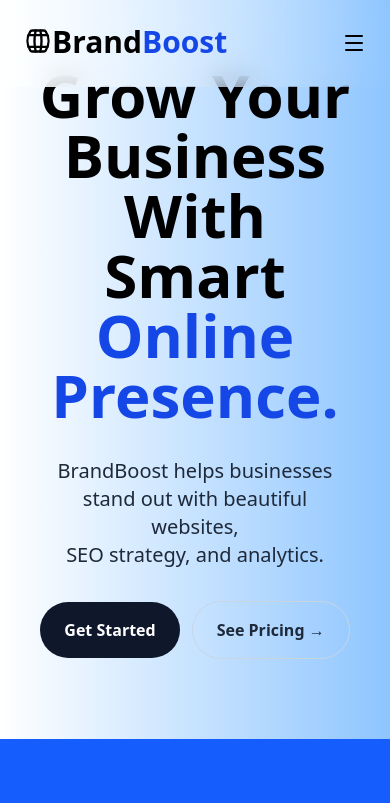
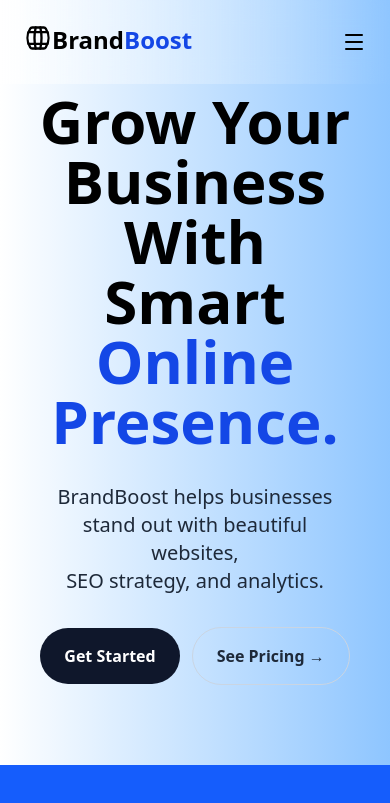
Before and after one commit to Samuel-Oluwafemi/Brandboost, a React (Vite) app: page / in a window 390 px wide. Shown: the top 803 px of the page. Built offline with nearby package versions, Linux system fonts and the light colour scheme.

Commit message:
Fix navbar layout and home layout spacing

```diff
--- a/src/components/Home.jsx
+++ b/src/components/Home.jsx
@@ -5,8 +5,8 @@ import { Footer } from "./Footer";
 export function Home() {
   return (
     <>
-      <div className="flex flex-col text-black h-350 items-center justify-center mt-10">
-        <main className="mt-67 md:mt-0">
+      <div className="flex flex-col text-black h-350 items-center justify-center mt-50 md:mt-20">
+        <main>
           {/* Big bold Headline */}
           <h2 className="text-6xl md:text-7xl text-center text-black font-bold p-8">
             Grow Your Business With <br /> Smart
--- a/src/components/Navbar.jsx
+++ b/src/components/Navbar.jsx
@@ -11,7 +11,7 @@ export function Navbar() {
       <div className="flex items-center justify-between">
         {/* Logo Left */}
         <main
-          className={`text-3xl md:text-2xl font-semibold text-black ${
+          className={`text-2xl md:text-2xl font-semibold text-black ${
             open ? "hidden" : "block"
           } md:block`}
         >
@@ -49,7 +49,7 @@ export function Navbar() {
 
       {/* Moblie Menu navigation links*/}
       {open && (
-        <div className="md:hidden text-xl text-black font-semibold flex flex-col mt-3 gap-8 w-full items-center">
+        <div className="md:hidden text-lg text-black flex flex-col mt-3 gap-8 w-full items-center">
           <a href="#services" className="cursor-pointer hover:text-blue-600">
             Services
           </a>
```
